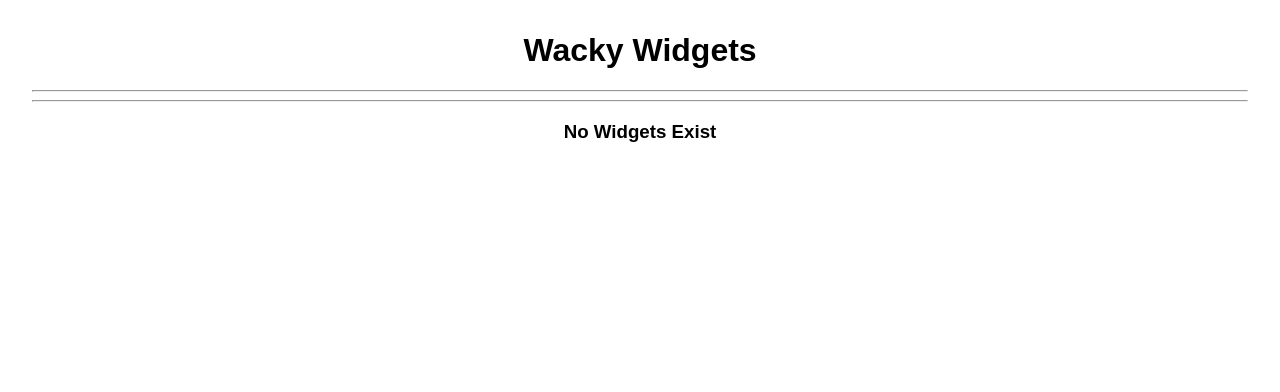
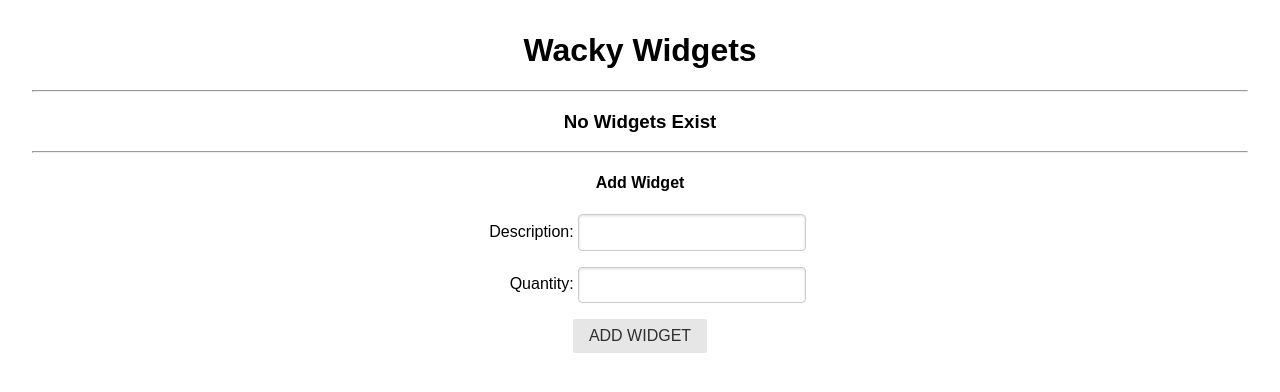
Before and after one commit to lejt/project3assessment_Widgets, a Django app: page / in a window 1280 px wide. Shown: the top 392 px of the page. Run offline with Django 4.2, Linux system fonts and the light colour scheme; data that the repository does not hold is empty; some libraries are stand-ins or nearby versions.

Commit message:
Complete Step 3.3

```diff
--- /dev/null
+++ b/main_app/forms.py
@@ -0,0 +1,8 @@
+from django.forms import ModelForm
+from .models import *
+from django import forms
+
+class AddWidgetForm(ModelForm):
+    class Meta:
+        model = Widget
+        fields = '__all__'
--- a/main_app/templates/index.html
+++ b/main_app/templates/index.html
@@ -11,16 +11,30 @@
             text-align: center;
             margin: 2rem;
         }
+        label {
+            display: inline-block;
+            width: 100px;
+            text-align: right;
+        }
     </style>
 </head>
 <body>
     <h1>Wacky Widgets</h1>
     <hr>
-    <hr>
-    {% for item in item_list %}
-
+    {% for widget in widgets %}
+        {{ widget.description }}
+        {{ widget.quantity }}
     {% empty %}
         <h3>No Widgets Exist</h3>
     {% endfor %}
+    <hr>
+    <h4>Add Widget</h4>
+
+    <form class="pure-form" action="" method="POST">
+        {% csrf_token %}
+        {{ form.as_p }}
+        <button class="pure-button" type="submit">ADD WIDGET</button>
+    </form>
+
 </body>
 </html>
--- a/main_app/views.py
+++ b/main_app/views.py
@@ -1,6 +1,18 @@
-from django.shortcuts import render
-
+from django.shortcuts import render, redirect
+from .forms import AddWidgetForm
+from .models import *
 
 # Define the home view
 def index(request):
-  return render(request, 'index.html')
+    form = AddWidgetForm()
+    widgets = Widget.objects.all()
+    return render(request, 'index.html', {'form': form, 'widgets': widgets})
+
+def add_widget(request):
+    form = AddWidgetForm(request.POST)
+
+    if form.is_valid():
+        new_widget = form.save(commit=False)
+        new_widget.widget_id
+
+    return redirect('index')
```
Also changed, not shown: db.sqlite3, main_app/migrations/0001_initial.py (added).
